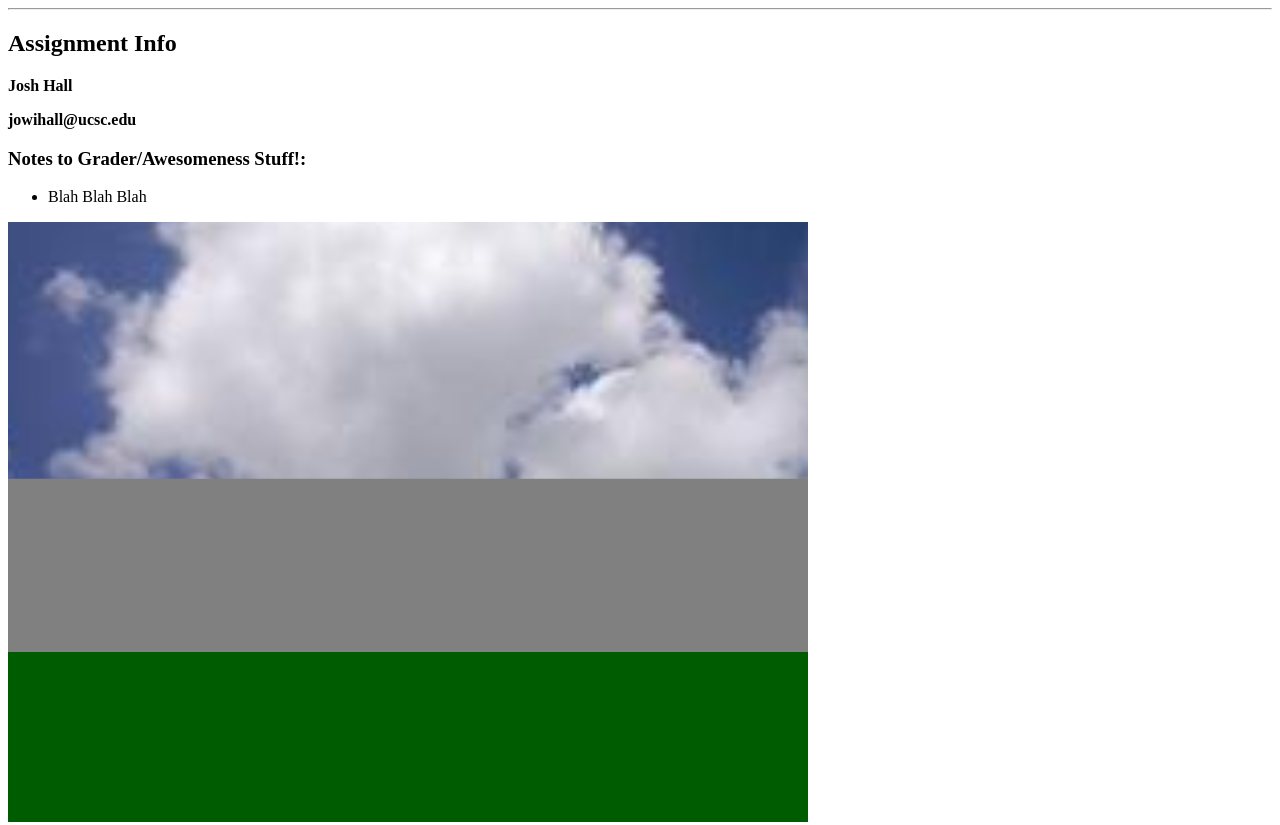
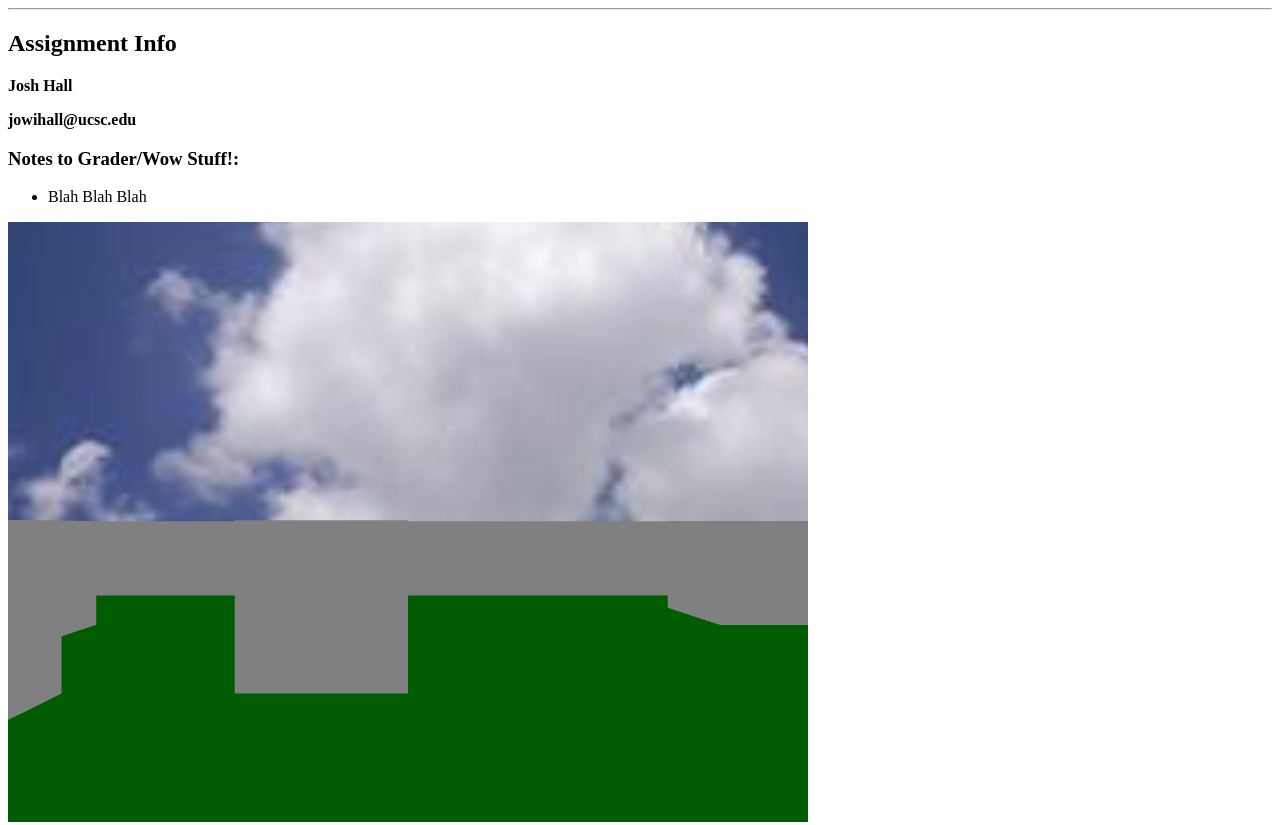
Before and after one commit to jjoshall/CSE-160-ASG-3, a plain HTML site: page index.html in a window 1280 px wide. Shown: the top 825 px of the page. Drawn offline with Linux system fonts and the light colour scheme; animation ran at ten frames a second.

Commit message:
starting to draw map

```diff
--- a/ASG3/World.js
+++ b/ASG3/World.js
@@ -177,6 +177,7 @@ let g_rightFootAnimation = false;
 let g_shiverAnimation = false;
 let g_shiverStartTime = 0;
 let g_camera;
+let g_activeKeys = new Set(); // Set to keep track of active keys
 
 function addActionsForHtmlUI() {
   // Button events
@@ -263,7 +264,14 @@ function main() {
   addActionsForHtmlUI();
 
   // Register the keyboard event handler
-  document.onkeydown = keydown;
+  // document.onkeydown = keydown;
+
+  document.addEventListener('keydown', (ev) => {
+    g_activeKeys.add(ev.key.toLowerCase());
+  });
+  document.addEventListener('keyup', (ev) => {
+    g_activeKeys.delete(ev.key.toLowerCase());
+  });
 
   // Initialize textures
   initTextures();
@@ -317,6 +325,19 @@ var g_seconds = performance.now() / 1000.0 - g_startTime; // Time in seconds
 // Called by browser repeatedly to update the display
 function tick() {
   g_seconds = performance.now() / 1000.0 - g_startTime; // Update time in seconds
+
+  const speed = 0.2;
+  const turn = 2;
+
+  // Handle camera movement based on key presses
+  if (g_activeKeys.has('w')) g_camera.moveForward(speed);
+  if (g_activeKeys.has('s')) g_camera.moveBackwards(speed);
+  if (g_activeKeys.has('a')) g_camera.moveLeft(speed);
+  if (g_activeKeys.has('d')) g_camera.moveRight(speed);
+  if (g_activeKeys.has('q')) g_camera.panLeft(turn);
+  if (g_activeKeys.has('e')) g_camera.panRight(turn);
+  if (g_activeKeys.has('o')) g_camera.panUp(turn);
+  if (g_activeKeys.has('p')) g_camera.panUp(-turn);
 
   // Update the angles of everything if currently animating
   updateAnimationAngles();
@@ -401,24 +422,43 @@ var g_at = [0,0,-100];
 var g_up = [0,1,0];
 
 var g_map = [
-  [1, 1, 1, 1, 1, 1, 1, 1],
-  [1, 0, 0, 0, 0, 0, 0, 1],
-  [1, 0, 0, 0, 0, 0, 0, 1],
-  [1, 0, 0, 1, 1, 0, 0, 1],
-  [1, 0, 0, 0, 0, 0, 0, 1],
-  [1, 0, 0, 0, 0, 0, 0, 1],
-  [1, 0, 0, 0, 1, 0, 0, 1],
-  [1, 0, 0, 0, 0, 0, 0, 1],
+  [0, 0, 0, 0, 0, 0, 0, 0],
+  [0, 0, 0, 0, 0, 1, 0, 0],
+  [0, 0, 0, 0, 0, 0, 0, 0],
+  [0, 0, 0, 1, 1, 0, 0, 0],
+  [0, 0, 0, 0, 0, 1, 0, 0],
+  [0, 0, 0, 0, 0, 0, 0, 0],
+  [0, 0, 0, 0, 1, 0, 0, 0],
+  [0, 0, 0, 0, 0, 0, 0, 0],
+  [0, 0, 0, 0, 0, 0, 0, 0],
+  [0, 0, 0, 0, 0, 0, 1, 0],
+  [0, 0, 1, 0, 0, 0, 0, 0],
 ];
 
 function drawMap() {
-  for (var x = 0; x < 32; x++) {
-    for (var y = 0; y < 32; y++) {
-      if (x == 0 || x == 31 || y == 0 || y == 31) {
+  // Draws the map outline
+  var mapOutline = [];
+
+  for (let x = 0; x < 32; x++) {
+    mapOutline[x] = [];
+    for (let y = 0; y < 32; y++) {
+      if (x === 0 || x === 31 || y === 0 || y === 31) {
+        var outlineCube = new Cube();
+        outlineCube.color = [0.5, 0.5, 0.5, 1];
+        outlineCube.textureNum = -2; // No texture
+        outlineCube.matrix.translate(x - 7, -.99, y - 8);
+        outlineCube.renderFast();
+      }
+    }
+  }
+
+  for (var x = 0; x < g_map.length; x++) {
+    for (var y = 0; y < g_map[x].length; y++) {
+      if (g_map[x][y] == 1) {
         var cube = new Cube();
         cube.color = [0.5, 0.5, 0.5, 1];
         cube.textureNum = -2; // No texture
-        cube.matrix.translate(x - 4, -.75, y - 4);
+        cube.matrix.translate(x - 7, -.99, y - 8);
         cube.renderFast();
       }
     }
@@ -452,9 +492,9 @@ function renderAllShapes() {
   var ground = new Cube();
   ground.color = [0.0, 0.4, 0.0, 1];
   ground.textureNum = -2; // No texture
-  ground.matrix.translate(-5.0, -1, -5);
+  ground.matrix.translate(-7.0, -1, -8);
   ground.matrix.rotate(0, 1, 0, 0);
-  ground.matrix.scale(40.0, 0, 40.0);
+  ground.matrix.scale(32.0, 0, 32.0);
   ground.render();
 
   // Sky
@@ -462,7 +502,7 @@ function renderAllShapes() {
   sky.color = [0, 0, 0, 1];
   sky.textureNum = 0; // Sky texture
   sky.matrix.scale(100, 100, 100);
-  sky.matrix.translate(-.5, -0.5, -0.5);
+  sky.matrix.translate(-.4, -0.5, -0.5);
   sky.render();
 
   // Left thigh
--- a/index.html
+++ b/index.html
@@ -10,7 +10,7 @@
         <h2>Assignment Info</h2>
         <p><strong>Josh Hall</strong></p>
         <p><strong>jowihall@ucsc.edu</strong></p>
-        <h3>Notes to Grader/Awesomeness Stuff!:</h3>
+        <h3>Notes to Grader/Wow Stuff!:</h3>
         <ul>
           <li>Blah Blah Blah</li>
         </ul>
```
